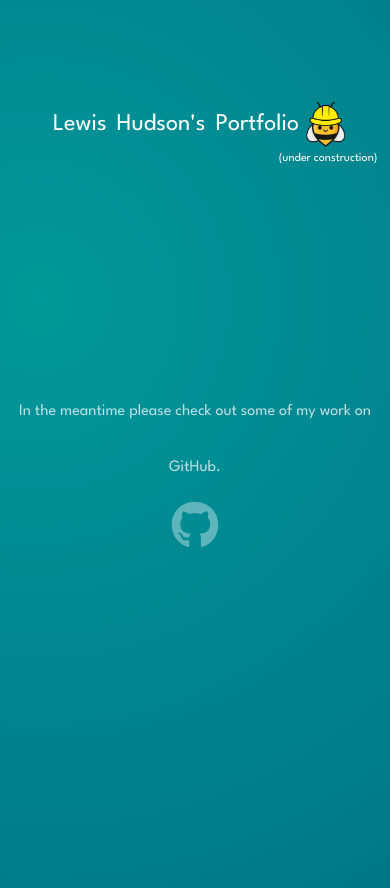
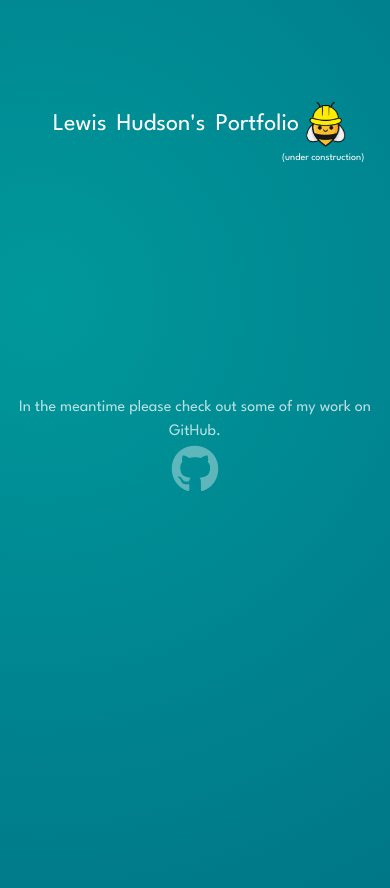
Before and after one commit to PythonLewisH/Portfolio, a plain HTML site: page index.html in a window 390 px wide. Shown: the top 888 px of the page. Drawn offline with nearby package versions, Linux system fonts and the light colour scheme.

Commit message:
css update for mobile

```diff
--- a/css/styles.css
+++ b/css/styles.css
@@ -22,6 +22,7 @@ a:hover {
 }
 
 .gh-icon {
+  margin-top: 5px;
   text-align: center;
   font-size: 3rem;
   opacity: 0;
@@ -40,6 +41,7 @@ animation-name: fadein;
 animation-duration: 3.5s;
 animation-fill-mode: forwards;
 animation-delay: 3.5s;
+line-height: 1rem;
 }
 
 .title-holder {
@@ -220,7 +222,6 @@ to {opacity: 1}
   @media (max-width: 840px) {
 
       body {
-        background-color: blue;
         background-image: radial-gradient( circle farthest-corner at 10% 20%,  rgba(0,152,155,1) 0.1%, rgba(0,94,120,1) 94.2% );
       }
 
@@ -253,8 +254,12 @@ to {opacity: 1}
 
   @media (max-width: 576px) {
     body {
+      background-size: cover;
+background-repeat: no-repeat;
 background-image: radial-gradient( circle farthest-corner at 10% 20%,  rgba(0,152,155,1) 0.1%, rgba(0,94,120,1) 94.2% );
+background-size: contain;
     }
+
 
   .title-holder {
     margin-top: 0;
@@ -276,11 +281,10 @@ background-image: radial-gradient( circle farthest-corner at 10% 20%,  rgba(0,15
     }
 
     .uctext {
-      font-size: 12px;
+      font-size: 10px;
       position: absolute;
-      margin-left: 200px;
+      margin-left: 195px;
       margin-top: 150px;
-      width: 200px;
       }
 
   }
```
